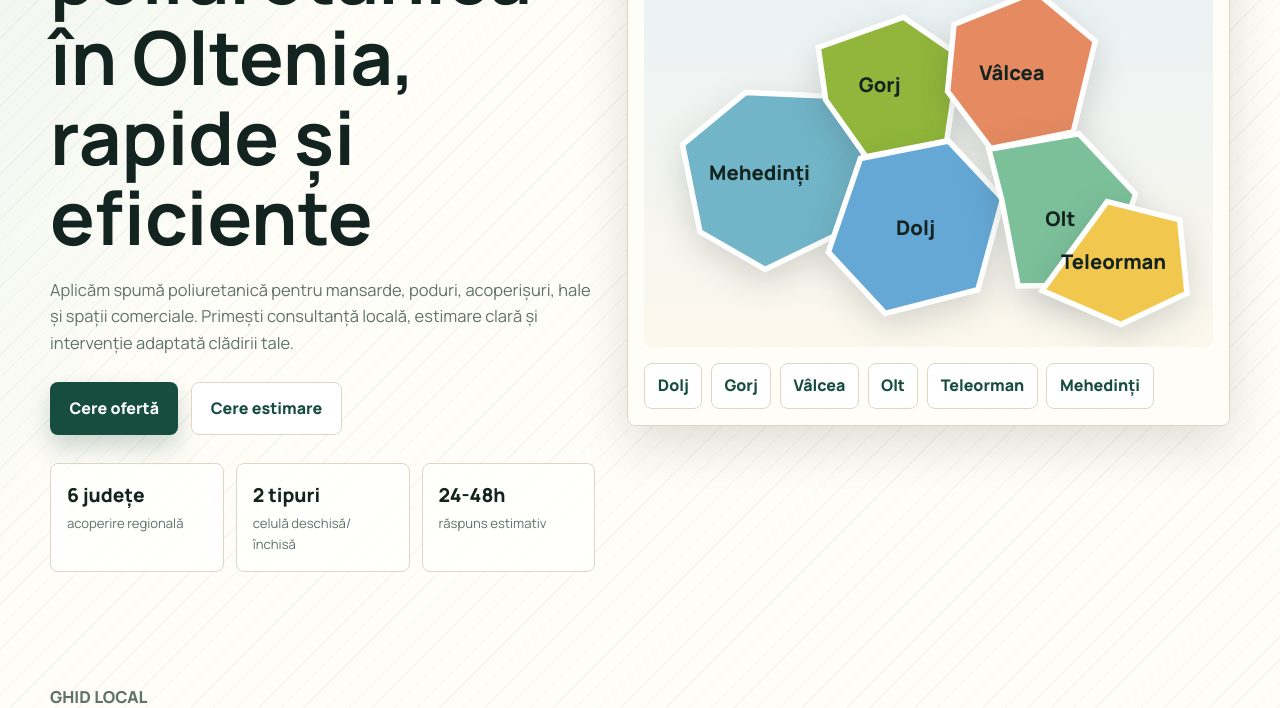
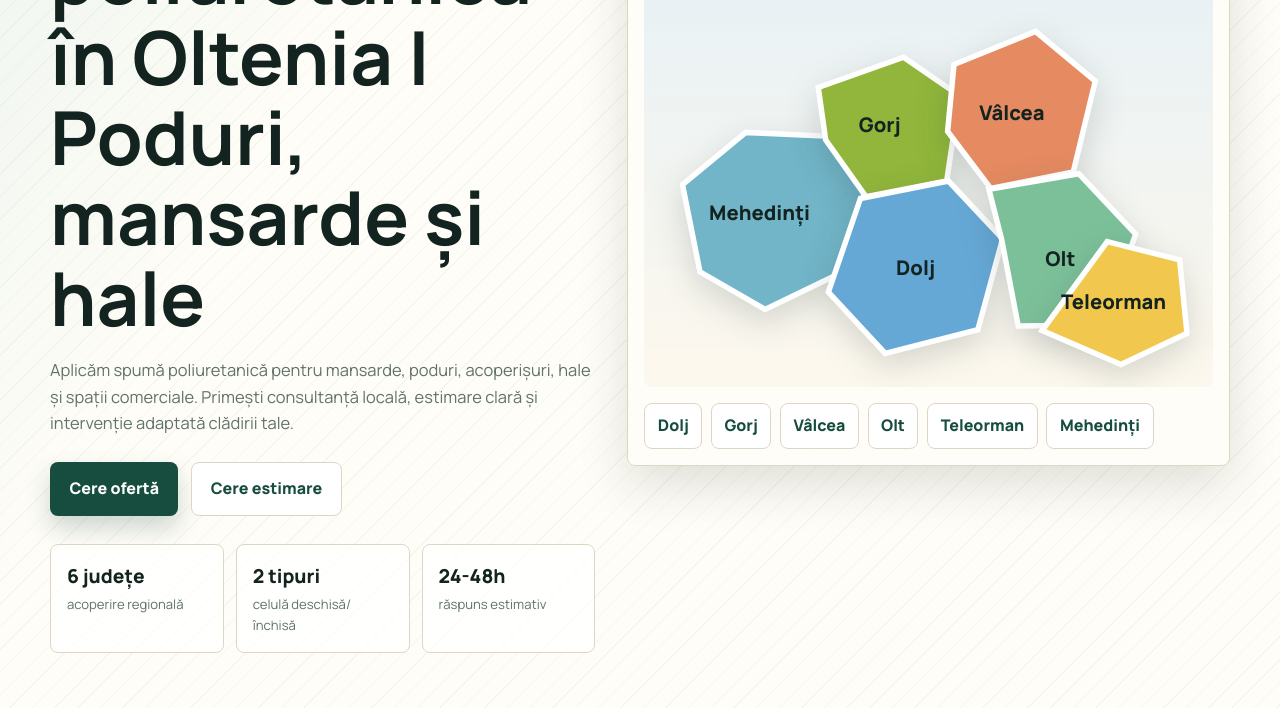
Before and after one commit to alexandru2908/izolatii-spuma, a plain HTML site: page index.html in a window 1280 px wide. Shown: the part 392-1100 px from the top of the page. Drawn offline with Linux system fonts and the light colour scheme.

Commit message:
Update homepage hero title

```diff
--- a/index.html
+++ b/index.html
@@ -59,7 +59,7 @@
     <section class="hero section-pad" aria-labelledby="hero-title">
       <div class="hero-copy">
         <p class="eyebrow">Izolații termice în Dolj, Gorj, Vâlcea, Olt, Teleorman și Mehedinți</p>
-        <h1 id="hero-title">Izolații cu spumă poliuretanică în Oltenia, rapide și eficiente</h1>
+        <h1 id="hero-title">Izolații cu spumă poliuretanică în Oltenia | Poduri, mansarde și hale</h1>
         <p class="hero-lead">Aplicăm spumă poliuretanică pentru mansarde, poduri, acoperișuri, hale și spații comerciale. Primești consultanță locală, estimare clară și intervenție adaptată clădirii tale.</p>
         <div class="hero-actions" aria-label="Acțiuni rapide">
           <a class="button button-primary" href="#contact">Cere ofertă</a>
```
